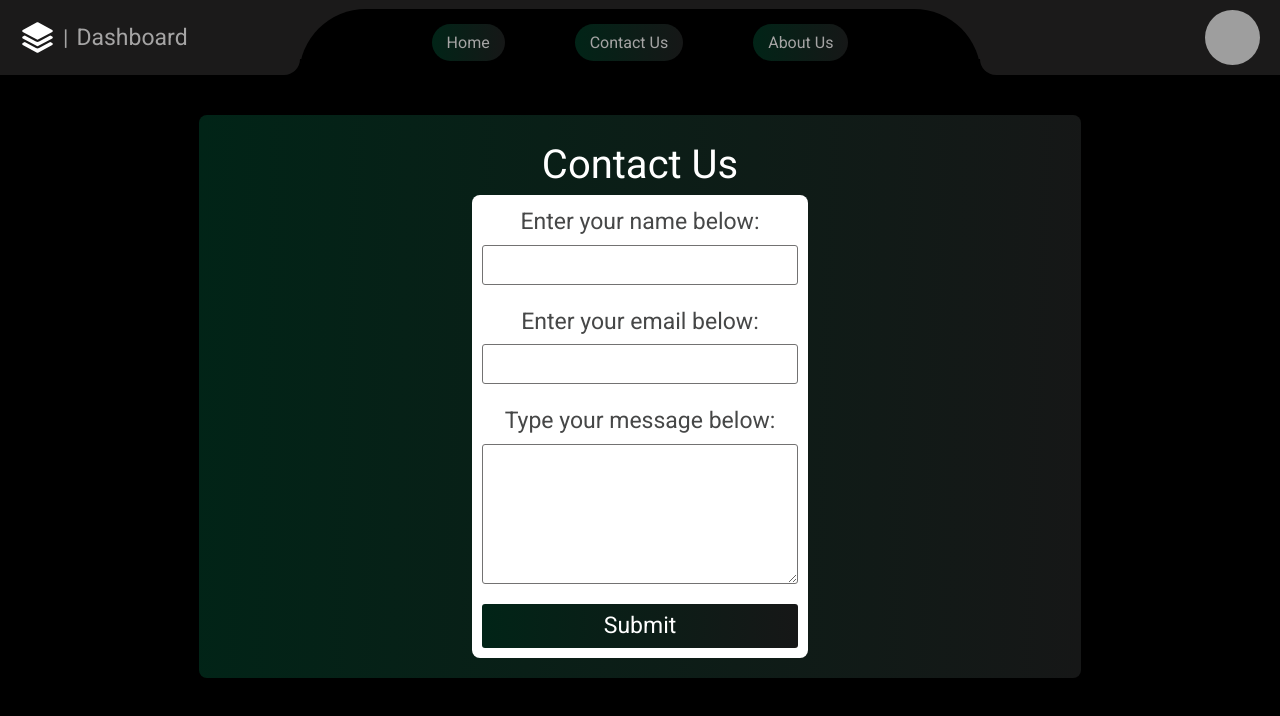
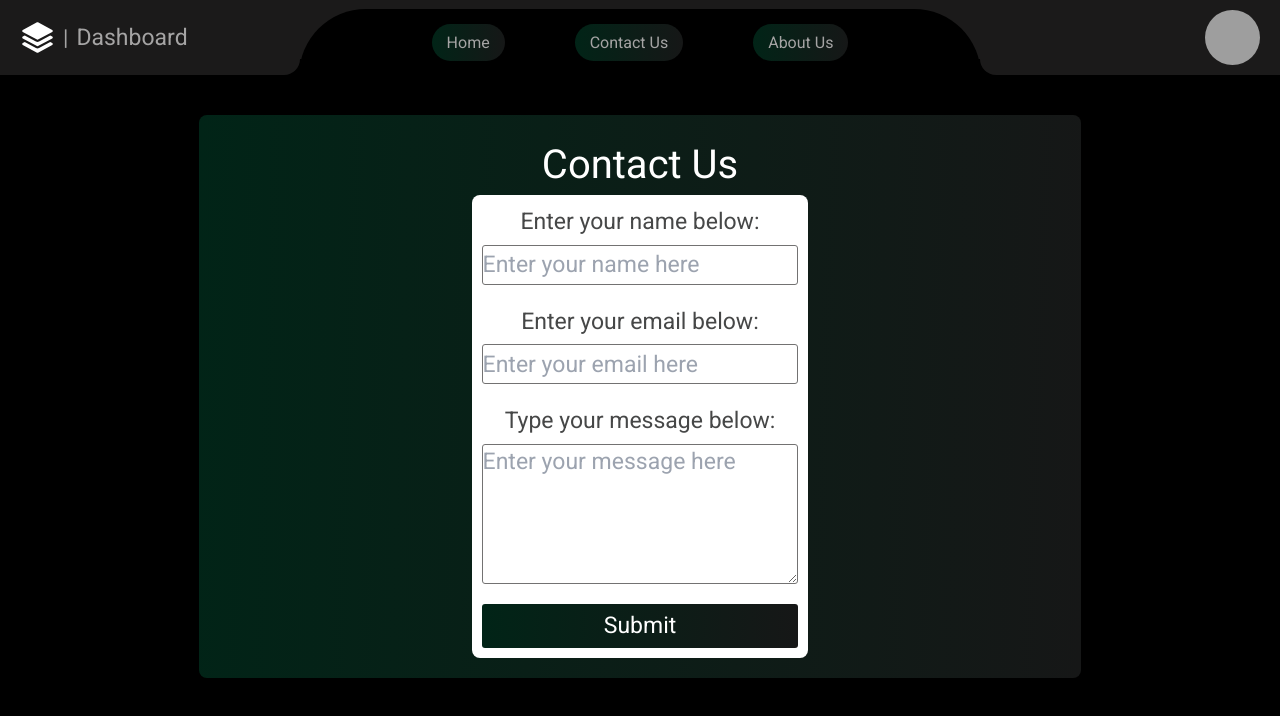
Before and after one commit to Chikadibia24/react-router-project, a React (Vite) app: page /contact in a window 1280 px wide. Shown: the top 716 px of the page. Built offline with nearby package versions, Linux system fonts and the light colour scheme; grey boxes are pictures that could not be loaded.

Commit message:
Validate Form

```diff
--- a/src/pages/Contact.jsx
+++ b/src/pages/Contact.jsx
@@ -1,14 +1,15 @@
+import { useState } from "react";
 
 
-const handleChange = (e) => {
-  e.preventDefault;
-  if (e.target.value === "") {
-    alert("Please fill all fields");
-  }
-}
-
-
-const FormInputs = ({ label, type, id, name }) => {
+const FormInputs = ({
+  label,
+  type,
+  id,
+  name,
+  handleChange,
+  value,
+  placeHolder,
+}) => {
   return (
     <div className="flex flex-col items-center justify-center gap-[5px] w-[100%]">
       <label htmlFor={id}>{label}</label>
@@ -16,27 +17,33 @@ const FormInputs = ({ label, type, id, name }) => {
         type={type}
         id={id}
         name={name}
+        value={value}
+        placeholder={placeHolder}
+        onChange={handleChange}
         className="inputs"
-        onChange={handleChange}
       />
     </div>
   );
 };
 
-const FormTextArea = ({label,name,id,}) => {
+const FormTextArea = ({ label, name, id, handleChange, value, placeHolder}) => {
+
   return (
     <div className="flex flex-col items-center justify-center gap-[5px] w-[100%]">
       <label htmlFor={id}>{label}</label>
       <textarea
         name={name}
         id={id}
+        value={value}
+        placeholder={placeHolder}
+        onChange={handleChange}
         cols="30"
         rows="4"
         className="textArea"
       ></textarea>
     </div>
   );
-}
+};
 
 const SubmitButton = ({text}) => {
   return (
@@ -47,20 +54,64 @@ const SubmitButton = ({text}) => {
 }
 
 const Contact = () => {
+  const [name, setName] = useState("");
+  const [email, setEmail] = useState("");
+  const [textarea, setTextarea] = useState("");
+
+  const handleName = (e) => {
+    setName(e.target.value);
+  }
+
+  const handleEmail = (e) => {
+    setEmail(e.target.value);
+  };
+
+  const handleTextArea = (e) => {
+    setTextarea(e.target.value);
+  };
+
+  const handleSubmit = (e) => {
+  e.preventDefault();
+  if (name === "") {
+    alert("Please enter your name");
+    return
+  } else if (email === "") {
+    alert("Please enter your email");
+    // return
+  } else if (textarea === "") {
+    alert("Please enter your message");
+    // return
+  } else {
+    alert(`Feedback:
+    Name: ${name}
+    Email: ${email}
+    Message: ${textarea}`);
+    setName((e.target.value = ""));
+    setEmail((e.target.value = ""));
+    setTextarea((e.target.value = ""));
+  }
+    // setName(e.target.value = "");
+    // setEmail(e.target.value = "");
+    // setTextarea(e.target.value = "");
+}
+
   return (
     <section className="section flex items-center justify-center bg-[#000000] w-[100%] pt-10 pr-[10px] pl-[10px]">
       <div className="form-container flex flex-col items-center justify-center w-[70%] rounded-lg text-white p-[20px]">
         <h1 className=" text-[40px]">Contact Us</h1>
         <form
-          action=""
+          // action=""
           className="flex flex-col items-center justify-center w-[40%] bg-[#ffffff] rounded-lg text-[#464747] text-[23px] p-[10px] gap-[20px]"
-          onSubmit={handleChange}
+          onSubmit={(e)=>handleSubmit(e)}
         >
           <FormInputs
             label={"Enter your name below:"}
             type={"text"}
             id={"name"}
             name={"name"}
+            handleChange={handleName}
+            value={name}
+            placeHolder={"Enter your name here"}
           />
 
           <FormInputs
@@ -68,12 +119,18 @@ const Contact = () => {
             type={"email"}
             id={"email"}
             name={"email"}
+            handleChange={handleEmail}
+            value={email}
+            placeHolder={"Enter your email here"}
           />
 
           <FormTextArea
             label={"Type your message below:"}
             name={"textArea"}
             id={"textArea"}
+            handleChange={handleTextArea}
+            value={textarea}
+            placeHolder={"Enter your message here"}
           />
 
           <SubmitButton text={"Submit"} />
```
